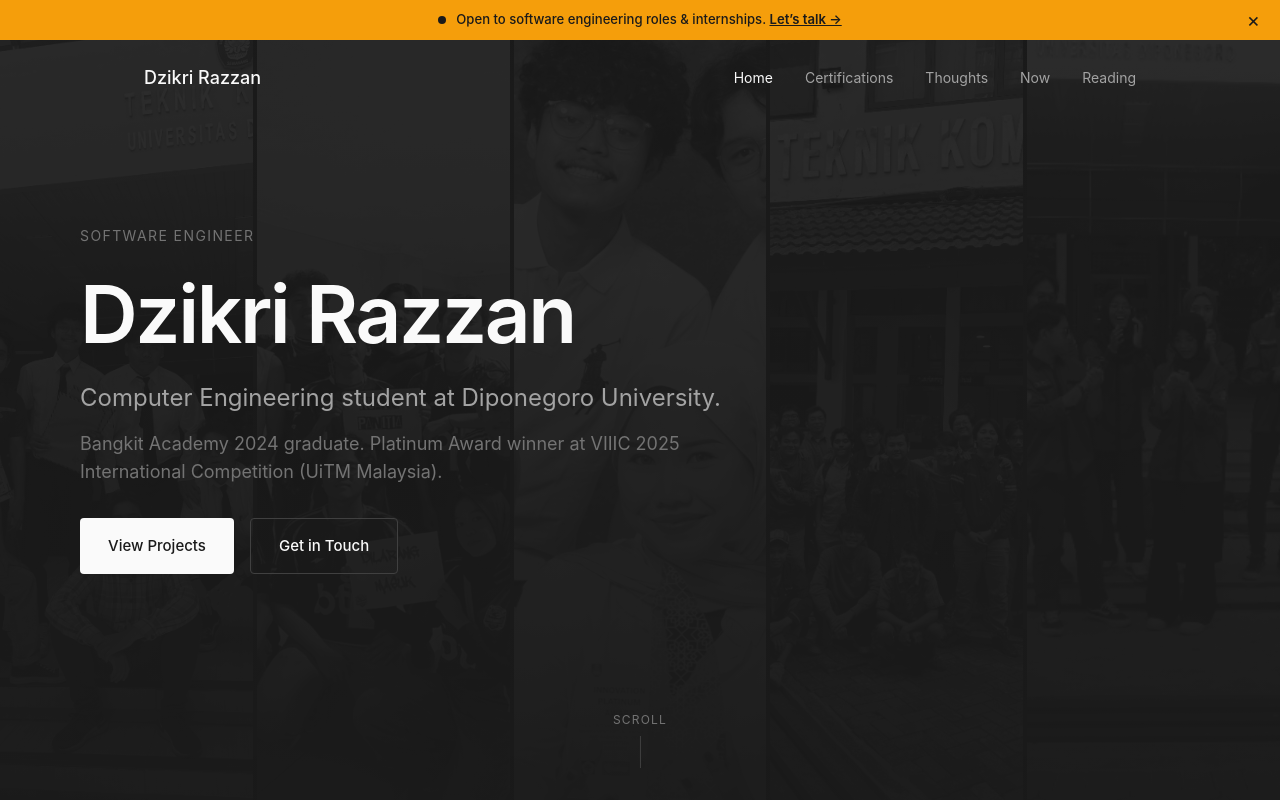
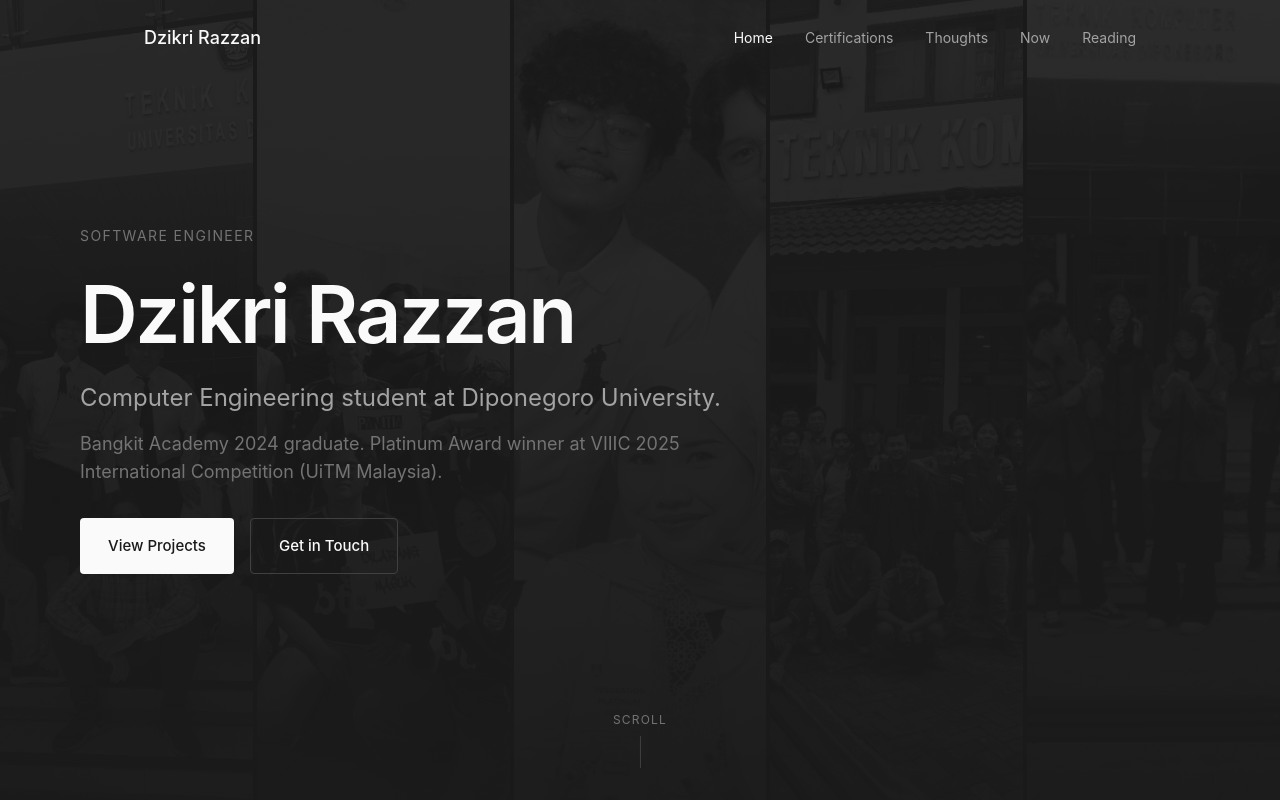
Before and after one commit to dzikrirazzan/PortfolioWebsite, a React (Create React App) app: page / in a window 1280 px wide. Shown: the top 800 px of the page. Built offline with nearby package versions, Linux system fonts and the light colour scheme.

Commit message:
remove open-to-work banner from top of page

```diff
--- a/src/App.jsx
+++ b/src/App.jsx
@@ -2,7 +2,6 @@ import React, { useCallback, useEffect, useMemo, useState } from "react";
 import usePageTitle from "./hooks/usePageTitle";
 import { scrollBehavior } from "./utils/motion";
 import Header from "./components/Header";
-import OpenToWorkBanner from "./components/OpenToWorkBanner";
 import Hero from "./components/Hero";
 import About from "./components/About";
 import Projects from "./components/Projects";
@@ -17,39 +16,18 @@ import Now from "./pages/Now";
 import Reading from "./pages/Reading";
 import "./App.css";
 
-const BANNER_DISMISSED_KEY = "otw-banner-dismissed";
-const BANNER_HEIGHT = 40;
-
 const getCurrentLocation = () => ({
   pathname: window.location.pathname,
   hash: window.location.hash.replace("#", ""),
 });
 
-const readBannerDismissed = () => {
-  try {
-    return window.localStorage.getItem(BANNER_DISMISSED_KEY) === "true";
-  } catch (error) {
-    return false;
-  }
-};
-
 function App() {
   const [location, setLocation] = useState(getCurrentLocation());
-  const [bannerVisible, setBannerVisible] = useState(() => !readBannerDismissed());
 
   const navigate = useCallback((pathname, hash = "") => {
     const target = `${pathname}${hash ? `#${hash}` : ""}`;
     window.history.pushState({}, "", target);
     setLocation({ pathname, hash });
-  }, []);
-
-  const dismissBanner = useCallback(() => {
-    setBannerVisible(false);
-    try {
-      window.localStorage.setItem(BANNER_DISMISSED_KEY, "true");
-    } catch (error) {
-      /* ignore storage failures (private mode, etc.) */
-    }
   }, []);
 
   useEffect(() => {
@@ -114,10 +92,8 @@ function App() {
     );
   }, [location.pathname, navigate]);
 
-  const bannerOffset = bannerVisible ? BANNER_HEIGHT : 0;
-
   return (
-    <div className={`App ${bannerVisible ? "has-banner" : ""}`}>
+    <div className="App">
       <a
         href="#main-content"
         className="sr-only focus:not-sr-only"
@@ -125,8 +101,7 @@ function App() {
       >
         Skip to main content
       </a>
-      {bannerVisible && <OpenToWorkBanner onDismiss={dismissBanner} />}
-      <Header currentPath={location.pathname} onNavigate={navigate} bannerOffset={bannerOffset} />
+      <Header currentPath={location.pathname} onNavigate={navigate} bannerOffset={0} />
       <main id="main-content">
         {currentPage}
       </main>
--- a/src/components/OpenToWorkBanner.jsx
+++ /dev/null
@@ -1,31 +0,0 @@
-import React from "react";
-
-/**
- * Dismissable top banner signalling availability to recruiters.
- * Visibility state lives in App so the fixed header can offset beneath it.
- */
-const OpenToWorkBanner = ({ onDismiss }) => {
-  return (
-    <div className="open-to-work-banner" role="region" aria-label="Availability status">
-      <div className="open-to-work-inner">
-        <span className="open-to-work-dot" aria-hidden="true" />
-        <p className="open-to-work-text">
-          Open to software engineering roles &amp; internships.{" "}
-          <a href="mailto:dzikrirazzan02@gmail.com?subject=Let's%20talk%20%E2%80%94%20opportunity%20for%20Dzikri">
-            Let&rsquo;s talk &rarr;
-          </a>
-        </p>
-      </div>
-      <button
-        type="button"
-        className="open-to-work-close"
-        onClick={onDismiss}
-        aria-label="Dismiss availability banner"
-      >
-        &times;
-      </button>
-    </div>
-  );
-};
-
-export default OpenToWorkBanner;
```
